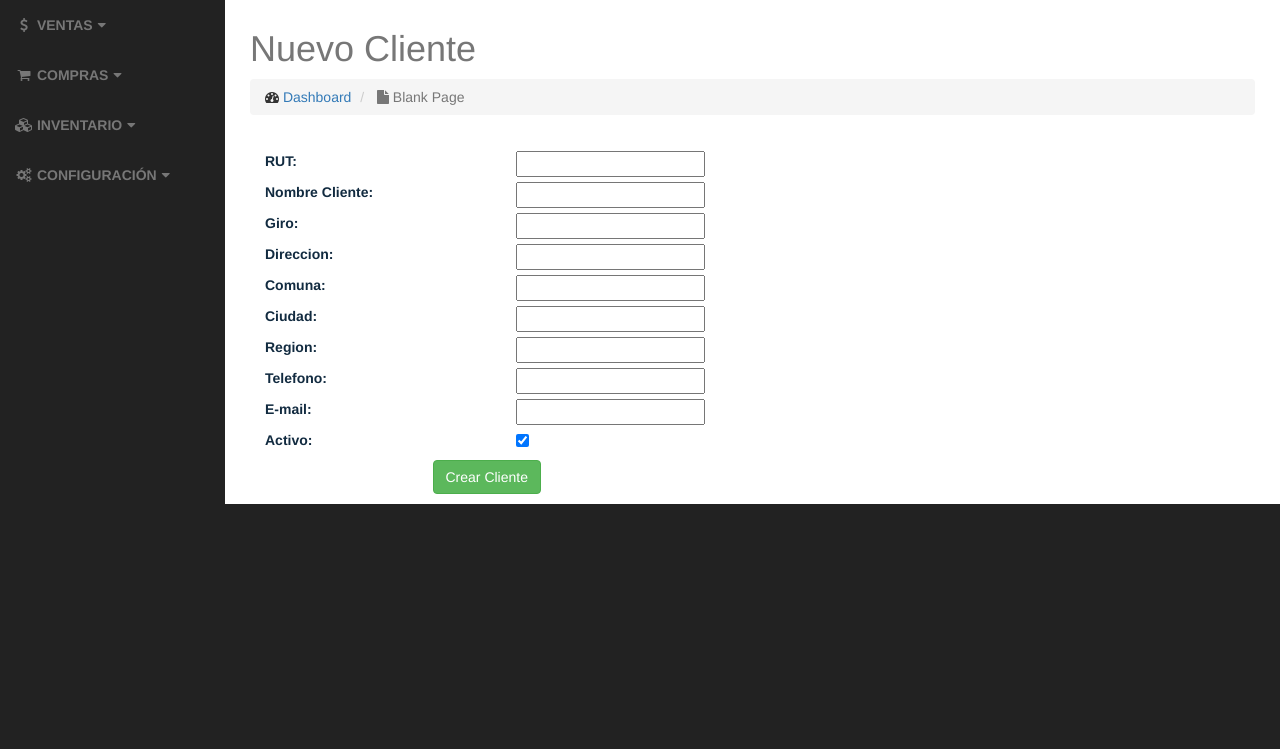
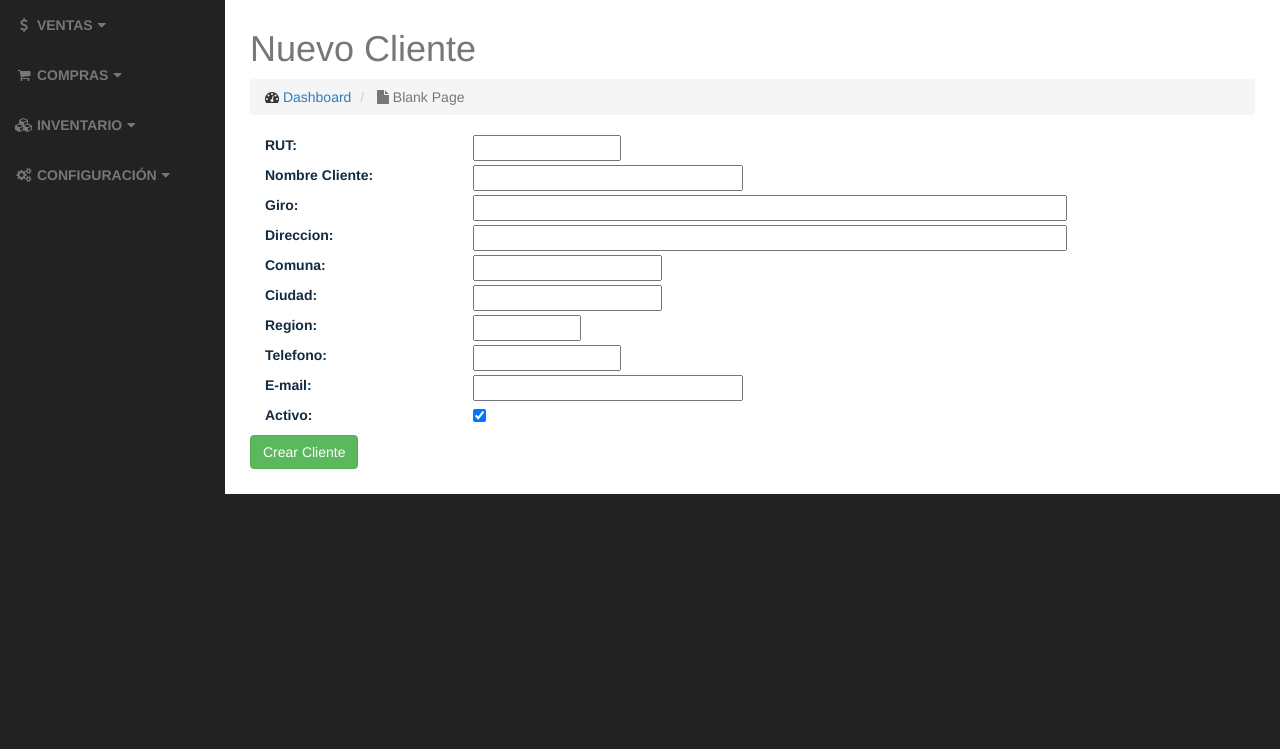
Before and after one commit to felmiran/smartERP, a Django app: page /clients/add/ in a window 1280 px wide. Shown: the part 51-800 px from the top of the page. Run offline with Django 3.2, Linux system fonts and the light colour scheme; some libraries are stand-ins or nearby versions.

Commit message:
created forms.py, fixed create client form

```diff
--- /dev/null
+++ b/clients/forms.py
@@ -0,0 +1,29 @@
+from django import forms
+from .models import Client, ClientContact
+
+
+class ClientForm(forms.ModelForm):
+    class Meta:
+        model = Client
+        fields = '__all__'
+        widgets = {
+            'client_rut': forms.TextInput(attrs={'class': 'form control', 'size': '15'}),
+            'client_name': forms.TextInput(attrs={'class': 'form control', 'size': '30'}),
+            'client_giro': forms.TextInput(attrs={'class': 'form control', 'size': '70'}),
+            'client_address': forms.TextInput(attrs={'class': 'form control', 'size': '70'}),
+            'client_comuna': forms.TextInput(attrs={'class': 'form control', 'size': '20'}),
+            'client_ciudad': forms.TextInput(attrs={'class': 'form control', 'size': '20'}),
+            'client_region': forms.TextInput(attrs={'class': 'form control', 'size': '10'}),
+            'client_tel': forms.TextInput(attrs={'class': 'form control', 'size': '15'}),
+            'client_email': forms.TextInput(attrs={'class': 'form control', 'size': '30'}),
+        }
+
+
+class ClientContactForm(forms.ModelForm):
+    class Meta:
+        model = ClientContact
+        fields = '__all__'
+        widgets = {
+            '__all__': forms.TextInput(attrs={'class': 'form control col-sm-6', 'size': '16'}),
+
+        }
--- a/clients/templates/clients/client_create_form.html
+++ b/clients/templates/clients/client_create_form.html
@@ -7,8 +7,8 @@
         {% csrf_token %}
         {% include 'form-template.html' %}
         <div class="form-group">
-            <div class="col-sm-offset-2 col-sm-10">
-                <button type="submit" class="btn btn-success">Crear Cliente</button>
+            <div>
+                <button type="submit" class="btn btn-success" formnovalidate>Crear Cliente</button>
             </div>
 
         </div>
--- a/clients/urls.py
+++ b/clients/urls.py
@@ -8,7 +8,9 @@ urlpatterns = [
     url(r'^(?P<pk>[0-9]+)/$', views.ClientDetailView.as_view(), name='client_detail'),
     url(r'^(?P<pk>[0-9]+)/contacts/$', views.ClientContactListView.as_view(), name='contact_list'),
     url(r'^client_contacts/(?P<pk>[0-9]+)/$', views.ClientContactDetailView.as_view(), name='contact_detail'),
-    url(r'add/$', views.CreateClient.as_view(), name='client-add'),
+    url(r'^add/$', views.CreateClient.as_view(), name='client-add'),
+    url(r'^(?P<pk>[0-9]+)/update/$', views.UpdateClient.as_view(), name='client-update'),
+    url(r'^(?P<pk>[0-9]+)/delete/$', views.UpdateClient.as_view(), name='client-delete'),
 
 
 
--- a/clients/views.py
+++ b/clients/views.py
@@ -1,6 +1,8 @@
 from django.views.generic import ListView, DetailView
 from django.views.generic.edit import CreateView, UpdateView, DeleteView
 from .models import Client, ClientContact
+from .forms import ClientForm, ClientContactForm
+from django.core.urlresolvers import reverse_lazy
 
 # ----------clientes------------
 class ClientListView(ListView):
@@ -12,6 +14,7 @@ class ClientListView(ListView):
 
 class ClientDetailView(DetailView):
     model = Client
+    form_class = ClientForm
     template_name = 'clients/client_detail.html'
     def get_context_data(self, **kwargs):
         context = super(ClientDetailView, self).get_context_data(**kwargs)
@@ -21,18 +24,21 @@ class ClientDetailView(DetailView):
 
 class CreateClient(CreateView):
     model = Client
-    fields = '__all__'
+    form_class = ClientForm
+    # fields = '__all__'
     template_name_suffix = '_create_form'
 
 
 class UpdateClient(UpdateView):
     model = Client
+    form_class = ClientForm
     fields = '__all__'
     template_name_suffix = '_update_form'
 
 
 class DeleteClient(DeleteView):
     model = Client
+    form_class = ClientForm
     fields = '__all__'
     template_name_suffix = '_delete_form'
 
@@ -47,6 +53,7 @@ class ClientContactListView(ListView):
 
 class ClientContactDetailView(DetailView):
     model = ClientContact
+    form_class = ClientContactForm
     template_name = 'clients/contact_detail.html'
     def get_context_data(self, **kwargs):
         context = super(ClientContactDetailView, self).get_context_data(**kwargs)
@@ -57,17 +64,20 @@ class ClientContactDetailView(DetailView):
 
 class CreateClientContact(CreateView):
     model = ClientContact
+    form_class = ClientContactForm
     fields = '__all__'
     template_name_suffix = '_create_form'
 
 
 class UpdateClientContact(UpdateView):
     model = ClientContact
+    form_class = ClientContactForm
     fields = '__all__'
     template_name_suffix = '_update_form'
 
 
 class DeleteClientContact(DeleteView):
     model = ClientContact
+    form_class = ClientContactForm
     fields = '__all__'
     template_name_suffix = '_delete_form'
--- a/templates/base.html
+++ b/templates/base.html
@@ -24,6 +24,11 @@
     <link href="http://127.0.0.1:8000/static/font-awesome/css/font-awesome.min.css" rel="stylesheet" type="text/css">
 
     <style>
+
+    .errorlist{
+        color: #c9302c;
+    }
+
     table {
         font-family: arial, sans-serif;
         border-collapse: collapse;
--- a/templates/form-template.html
+++ b/templates/form-template.html
@@ -1,10 +1,15 @@
 {% for field in form %}
-    <div class="form-group">
-        <div class="col-sm-offset-2 col-sm-10">
-            <span class="text-danger small">{{ field.errors }}</span>
+    <div class="row">
+        <div class="col-sm-10">
+    {#    <form role="form">#}
+            <div class="form-group">
+                <div class="col-sm-offset-3">
+                    <span>{{ field.errors }}</span>
+                </div>
+                <label class="col-sm-3">{{ field.label_tag }}</label>
+                <div class="col-sm-9">{{ field }}</div>
+            </div>
+    {#    </form>#}
         </div>
-
-        <label class="control-label col-sm-3">{{ field.label_tag }}</label>
-        <div class="col-sm-6">{{ field }}</div>
     </div>
 {% endfor %}
```
Also changed, not shown: clients/templates/clients/client_detail.html (deleted, +0 -10 lines).
